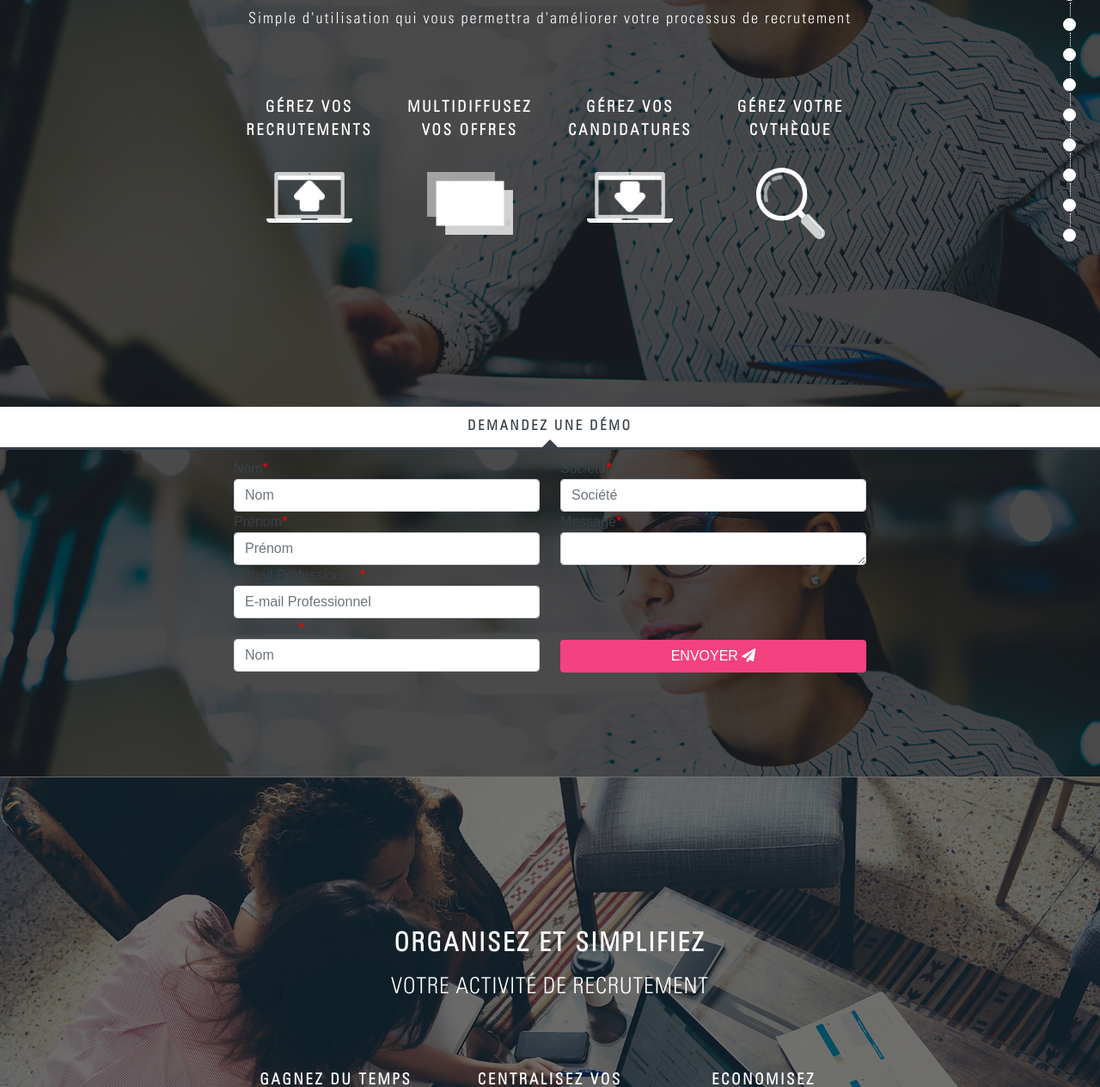
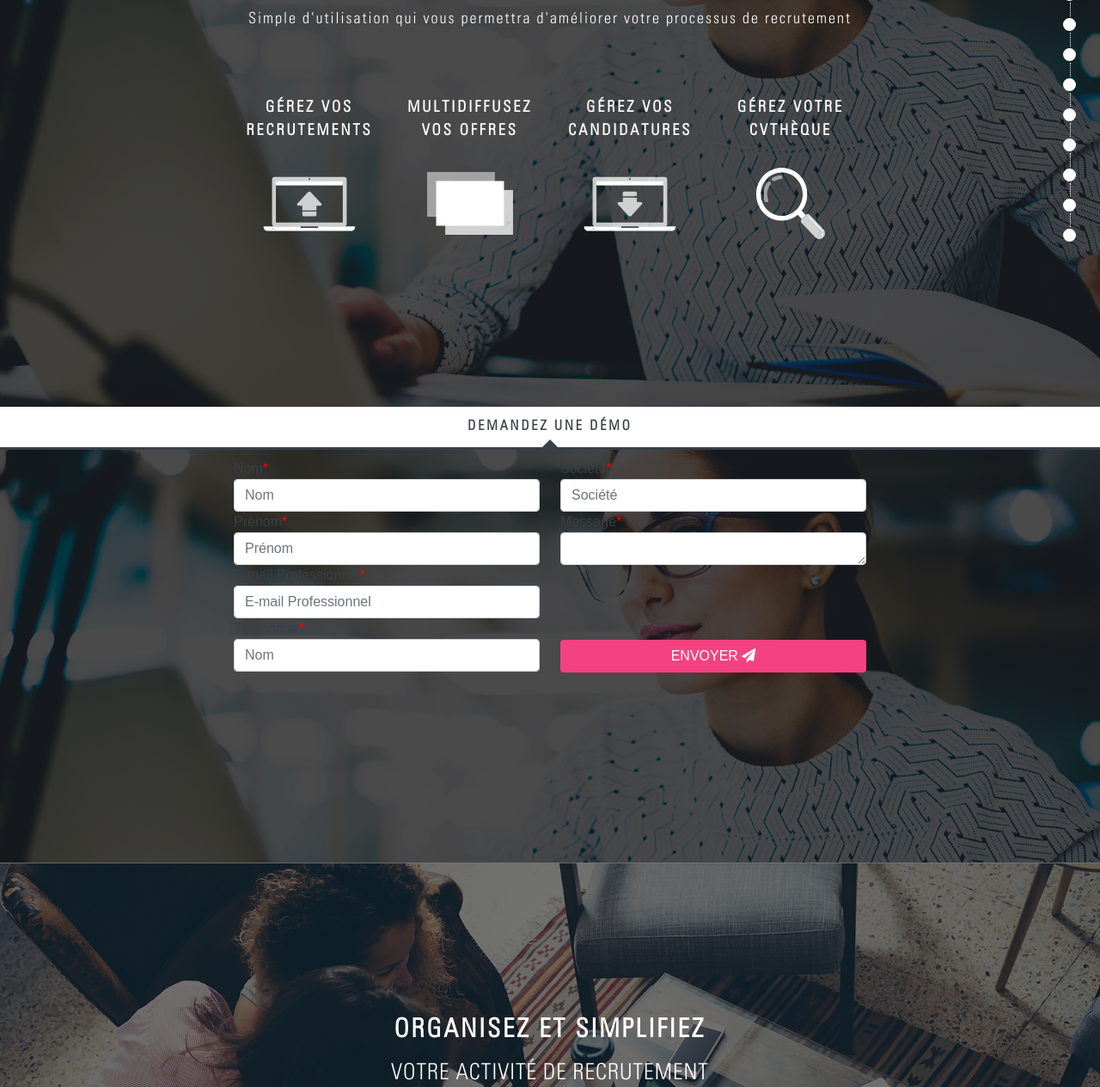
Before and after one commit to PierreSchuvey/accelrh, a PHP site: page / in a window 1280 px wide. Shown: the part 277-1541 px from the top of the page at 86% size. Run offline with PHP 8.4, Linux system fonts and the light colour scheme; some libraries are stand-ins or nearby versions.

Commit message:
09/03/2021

```diff
--- a/assets/css/contact.css
+++ b/assets/css/contact.css
@@ -35,7 +35,7 @@ margin-right: 90px;
   height: 450px;
   padding-top: 20px;
   padding-bottom: 50px;
-   overflow-y: auto;
+  overflow: hidden;
 }
 .contactBar.expand #triangle-code{
   display: none;
--- a/assets/css/style.css
+++ b/assets/css/style.css
@@ -158,7 +158,7 @@ background: url(../images/backSection2.png) no-repeat center fixed;
   margin-top: -10px;
   font-size: 20px;
   color:white;
-  text-align:justify;
+  text-align:left;
   letter-spacing: 1px;
 }
 .createSite{
@@ -175,7 +175,7 @@ background: url(../images/backSection2.png) no-repeat center fixed;
   margin-top: 30px;
   font-size: 19px;
   color:white;
-  text-align:justify;
+  text-align:left;
   letter-spacing: 1px;
 
 }
@@ -403,10 +403,9 @@ background: url(../images/backSection2.png) no-repeat center fixed;
    font-size: 16px;
    text-transform: uppercase;
    letter-spacing: 2px;
-   margin: 15px;
    position: relative;
    top:-50px;
-   margin-top: 10px;
+   margin-top: 25px;
    background-color: transparent;
    color:#E3CE44;
 
@@ -478,7 +477,7 @@ background: url(../images/backSection2.png) no-repeat center fixed;
      margin-top: 20px;
    }
    #firstPage{
-   height: 1180px;
+   height: 1280px;
    }
    #secondPage{
      height: 1000px;
--- a/index.php
+++ b/index.php
@@ -86,7 +86,7 @@
             <div class="row">
               <div class="col-xs-12 col-sm-3">
                 <p class="subParagraphPanel1">Gérez vos recrutements</p>
-                <img style="width:100px;margin-top:20px" class="filter-color" src="assets/images/pictoDownload.png" alt="horloge picto">
+                <img style="width:150px;margin-top:-20px" class="filter-color" src="assets/images/pictoUpload.svg" alt="horloge picto">
               </div>
               <div class="col-xs-12 col-sm-3">
                 <p class="subParagraphPanel1">Multidiffusez vos offres</p>
@@ -94,7 +94,7 @@
               </div>
               <div class="col-xs-12 col-sm-3">
                 <p class="subParagraphPanel1">Gérez vos candidatures</p>
-                <img style="width:100px;margin-top:20px" class="filter-color" src="assets/images/pictoUpload.png" alt="pourcentage picto">
+                <img style="width:150px;margin-top:-20px" class="filter-color" src="assets/images/pictoDownload.svg" alt="pourcentage picto">
               </div>
               <div class="col-xs-12 col-sm-3">
                 <p class="subParagraphPanel1">Gérez votre <br> cvthèque</p>
```
Also changed, not shown: assets/images/pictoDownload.svg (added), assets/images/pictoUpload.svg (added).
